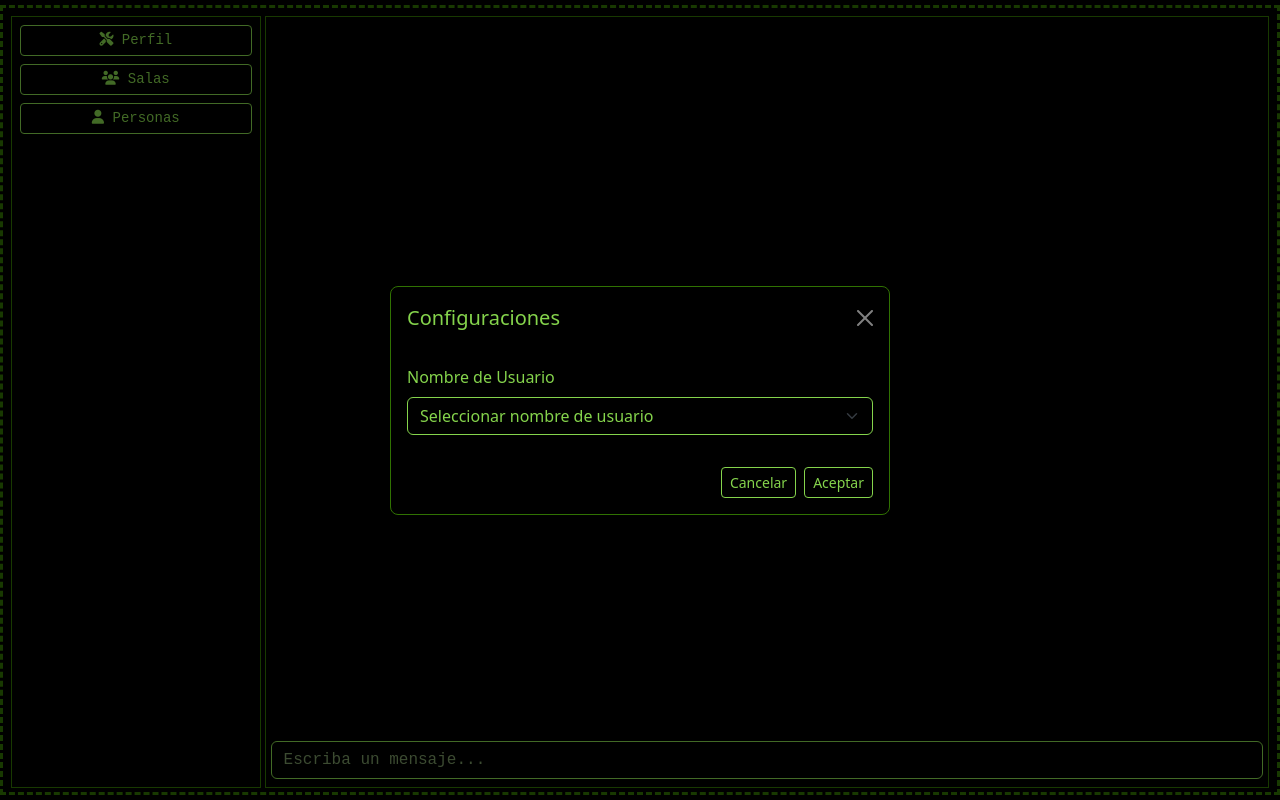
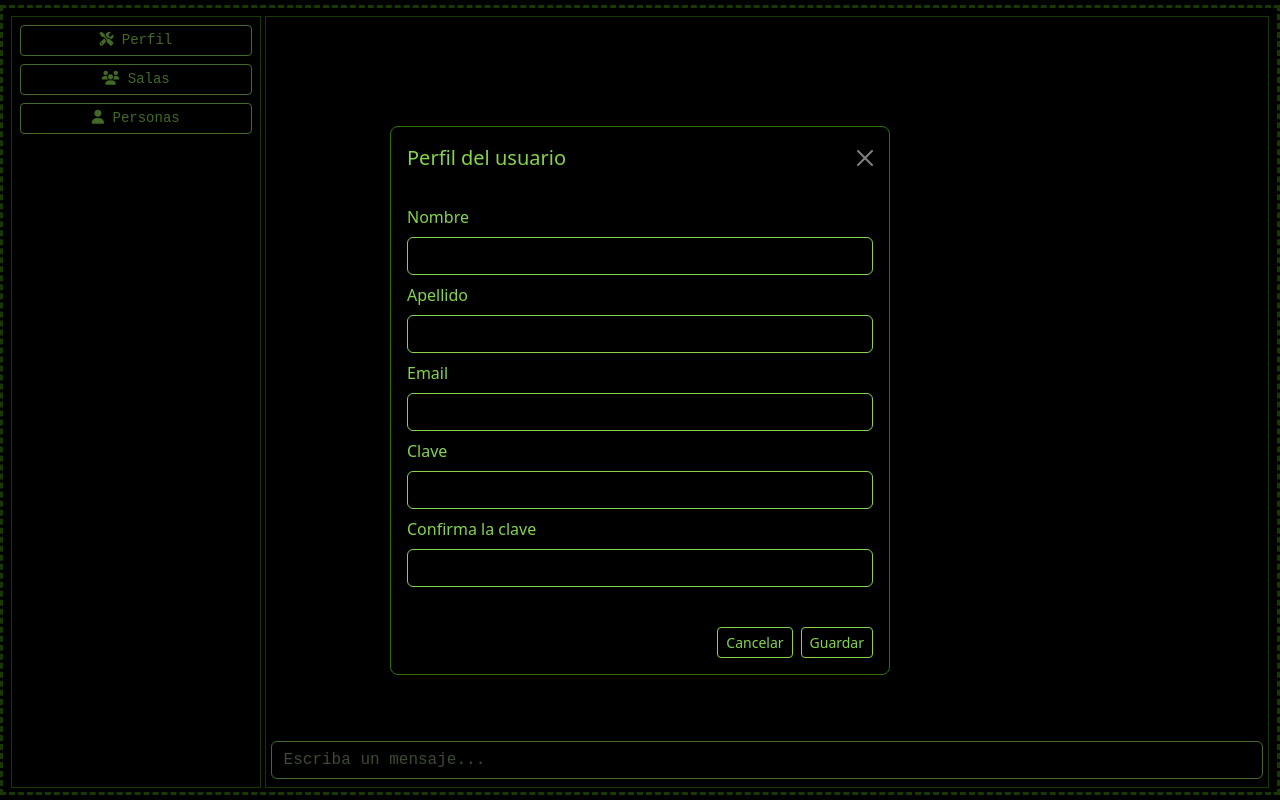
Before and after one commit to bruno211282/shatapp, a Django app: page / in a window 1280 px wide, after a click on "Perfil". Run offline with Django 4.2, Linux system fonts and the light colour scheme; some libraries are stand-ins or nearby versions.

Commit message:
Upd User Profile working for first, last and mail

```diff
--- a/chat/serializers.py
+++ b/chat/serializers.py
@@ -25,6 +25,12 @@ class ChatUserSerializer(serializers.ModelSerializer):
             "rooms_im_in",
             "last_used_room",
         ]
+
+
+class ChatUserUpdateProfileSerializer(serializers.ModelSerializer):
+    class Meta:
+        model = ChatUser
+        fields = ["id", "first_name", "last_name", "email"]
 
 
 class CreateChatUserSerializer(serializers.ModelSerializer):
--- a/chat/static/app.js
+++ b/chat/static/app.js
@@ -147,5 +147,41 @@ document.addEventListener("DOMContentLoaded", function () {
 
     }
 
+    const profileForm = document.getElementById("profile-form");
+    const profileFirstName = document.getElementById("profile-first");
+    const profileLastName = document.getElementById("profile-last");
+    const profileEMail = document.getElementById("profile-email");
+    profileForm.addEventListener('submit', function (e) {
+        e.preventDefault()
+        let firstName = profileFirstName.value
+        console.log(firstName);
+        let lastName = profileLastName.value
+        console.log(lastName);
+        let email = profileEMail.value
+        console.log(email);
+
+        let url = `http://${window.location.host}/users/profile/${userId}`;
+        let req = new Request(url, {
+            headers: {
+                'Content-Type': 'application/json',
+                'Authorization': `Token ${token}`
+            },
+            method: "PUT",
+            body: `{
+                "id": ${userId},
+                "first_name": "${firstName}",
+                "last_name": "${lastName}",
+                "email": "${email}"
+            }`
+        });
+        fetch(req)
+            .then(response => response.json())
+            .then(data => {
+                console.log(data);
+            })
+            .catch(err => {
+                console.log(err);
+            })
+    });
 
 });
--- a/chat/static/mystyle.css
+++ b/chat/static/mystyle.css
@@ -138,8 +138,8 @@ h4 {
 }
 
 /* Hide scrollbar for Chrome, Safari and Opera */
-.messages::-webkit-scrollbar,
-.recents::-webkit-scrollbar {
+::-webkit-scrollbar,
+::-webkit-scrollbar {
     display: none;
 }
 
--- a/chat/templates/chat/app.html
+++ b/chat/templates/chat/app.html
@@ -84,28 +84,38 @@
         <div class="modal-dialog modal-dialog-centered modal-dialog-scrollable">
             <div class="modal-content chat-modal">
                 <div class="modal-header border-0">
-                    <h5 class="modal-title" id="settingsLabel">Configuraciones</h5>
+                    <h5 class="modal-title" id="settingsLabel">Perfil del usuario</h5>
                     <button type="button" class="btn-close btn-close-white" data-bs-dismiss="modal"
                         aria-label="Close"></button>
                 </div>
                 <div class="modal-body">
-                    <form class="user-input">
-                        <label for="user-name" class="form-label">Nombre de Usuario</label>
-                        <select class="form-select user-input">
-                            <option selected>Seleccionar nombre de usuario</option>
-                            <option value="1">Bruno</option>
-                            <option value="2">Alvaro</option>
-                            <option value="3">Anabel</option>
-                            <option value="4">Cristina</option>
-                            <option value="5">Francisco</option>
-                        </select>
-
+                    <form id="profile-form" class="user-input">
+                        <div class="mb-2">
+                            <label for="profile-first" class="form-label">Nombre</label>
+                            <input type="text" class="form-control user-input" id="profile-first">
+                        </div>
+                        <div class="mb-2">
+                            <label for="profile-last" class="form-label">Apellido</label>
+                            <input type="text" class="form-control user-input" id="profile-last">
+                        </div>
+                        <div class="mb-2">
+                            <label for="profile-email" class="form-label">Email</label>
+                            <input type="email" class="form-control user-input" id="profile-email">
+                        </div>
+                        <div class="mb-2">
+                            <label for="profile-pass" class="form-label">Clave</label>
+                            <input type="password" class="form-control user-input" id="profile-pass" disabled>
+                        </div>
+                        <div class="mb-2">
+                            <label for="profile-passconf" class="form-label">Confirma la clave</label>
+                            <input type="password" class="form-control user-input" id="profile-passconf" disabled>
+                        </div>
                     </form>
                 </div>
                 <div class="modal-footer border-0">
                     <button type="button" class="btn button-input btn-sm" data-bs-dismiss="modal">Cancelar</button>
-                    <button type="submit" id="settings-accept" class="btn button-input btn-sm"
-                        data-bs-dismiss="modal">Aceptar</button>
+                    <button form="profile-form" type="submit" id="settings-accept" class="btn button-input btn-sm"
+                        data-bs-dismiss="modal">Guardar</button>
                 </div>
             </div>
         </div>
@@ -221,15 +231,15 @@
                 <div class="modal-body">
                     <form class="user-input">
                         <form id="login-form" class="user-input">
-                            <div class="mb-3">
+                            <div class="mb-2">
                                 <label for="loginusername" class="form-label">Nombre de Usuario</label>
                                 <input type="text" class="form-control user-input" id="loginusername">
                             </div>
-                            <div class="mb-3">
+                            <div class="mb-2">
                                 <label for="loginpassword" class="form-label">Password</label>
                                 <input type="password" class="form-control user-input" id="loginpassword">
                             </div>
-                            <div class="mb-3 form-check">
+                            <div class="mb-2 form-check">
                                 <label class="form-check-label" for="loginkeepsession">Mantener sesión iniciada</label>
                                 <input type="checkbox" class="form-check-input" id="loginkeepsession" checked>
                             </div>
@@ -257,19 +267,19 @@
                 </div>
                 <div class="modal-body">
                     <form id="register-form" class="user-input">
-                        <div class="mb-3">
+                        <div class="mb-2">
                             <label for="registername" class="form-label">Nombre de Usuario</label>
                             <input type="text" class="form-control user-input" id="registername">
                         </div>
-                        <div class="mb-3">
+                        <div class="mb-2">
                             <label for="registeremail" class="form-label">Email</label>
                             <input type="email" class="form-control user-input" id="registeremail">
                         </div>
-                        <div class="mb-3">
+                        <div class="mb-2">
                             <label for="registerpass" class="form-label">Clave</label>
                             <input type="password" class="form-control user-input" id="registerpass">
                         </div>
-                        <div class="mb-3">
+                        <div class="mb-2">
                             <label for="registerpassconf" class="form-label">Confirma la clave</label>
                             <input type="password" class="form-control user-input" id="registerpassconf">
                         </div>
--- a/chat/urls.py
+++ b/chat/urls.py
@@ -9,6 +9,7 @@ urlpatterns = [
     path("rooms/<int:room>/messages", views.ChatMessageList.as_view()),
     path("users", views.ListChatUsers.as_view()),
     path("users/<int:pk>", views.ChatUserDetail.as_view()),
+    path("users/profile/<int:pk>", views.ChatUserUpdateProfile.as_view()),
     path("auth/register", views.CreateChatUser.as_view()),
     path("auth/login", views.LoginChatUser.as_view()),
     path("auth/logout", LogoutView.as_view()),
--- a/chat/views.py
+++ b/chat/views.py
@@ -11,6 +11,7 @@ from chat.serializers import (
     ChatUserSerializer,
     ChatMessageSerializer,
     CreateChatUserSerializer,
+    ChatUserUpdateProfileSerializer,
     LoginChatUserSerializer,
 )
 
@@ -50,9 +51,15 @@ class ListChatUsers(generics.ListAPIView):
     permission_classes = [IsAuthenticated]
 
 
-class ChatUserDetail(generics.RetrieveAPIView):
+class ChatUserDetail(generics.RetrieveUpdateAPIView):
     queryset = ChatUser.objects.all()
     serializer_class = ChatUserSerializer
+    permission_classes = [IsAuthenticated]
+
+
+class ChatUserUpdateProfile(generics.UpdateAPIView):
+    queryset = ChatUser.objects.all()
+    serializer_class = ChatUserUpdateProfileSerializer
     permission_classes = [IsAuthenticated]
 
 
```
